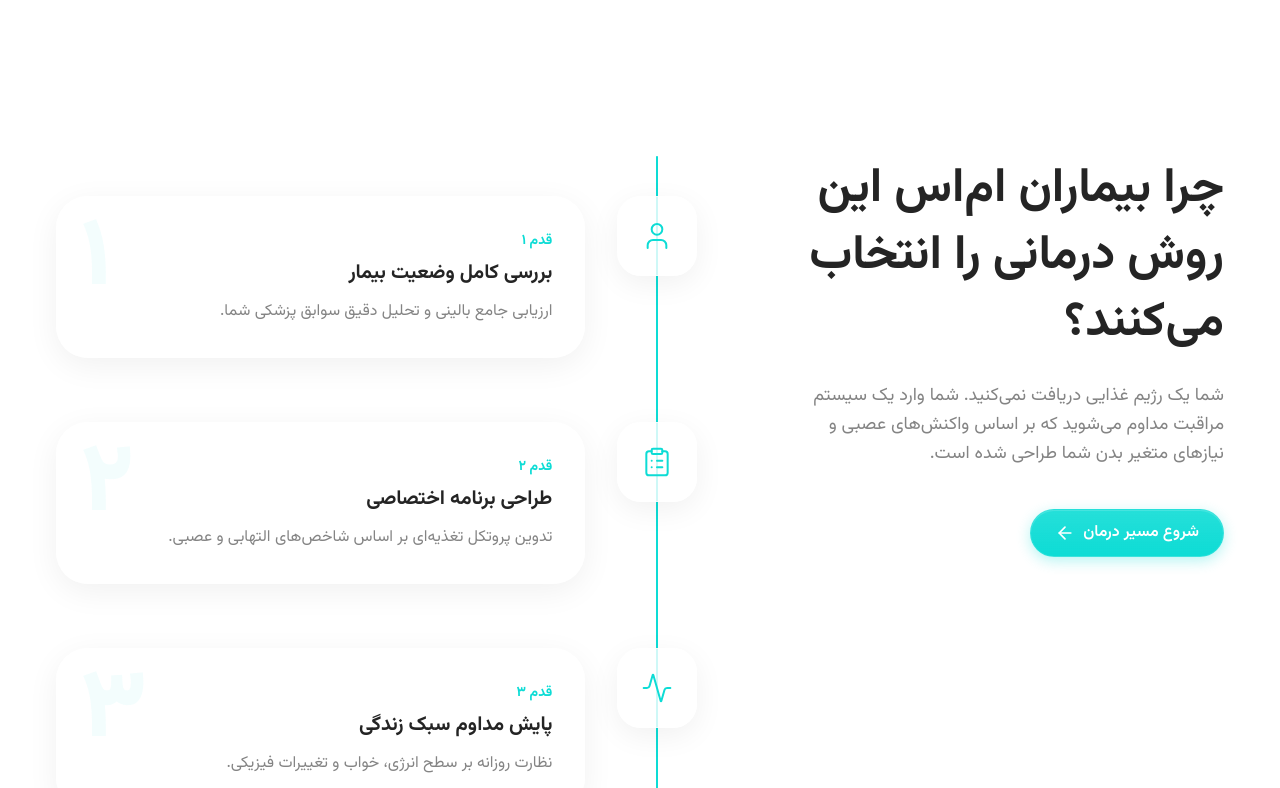
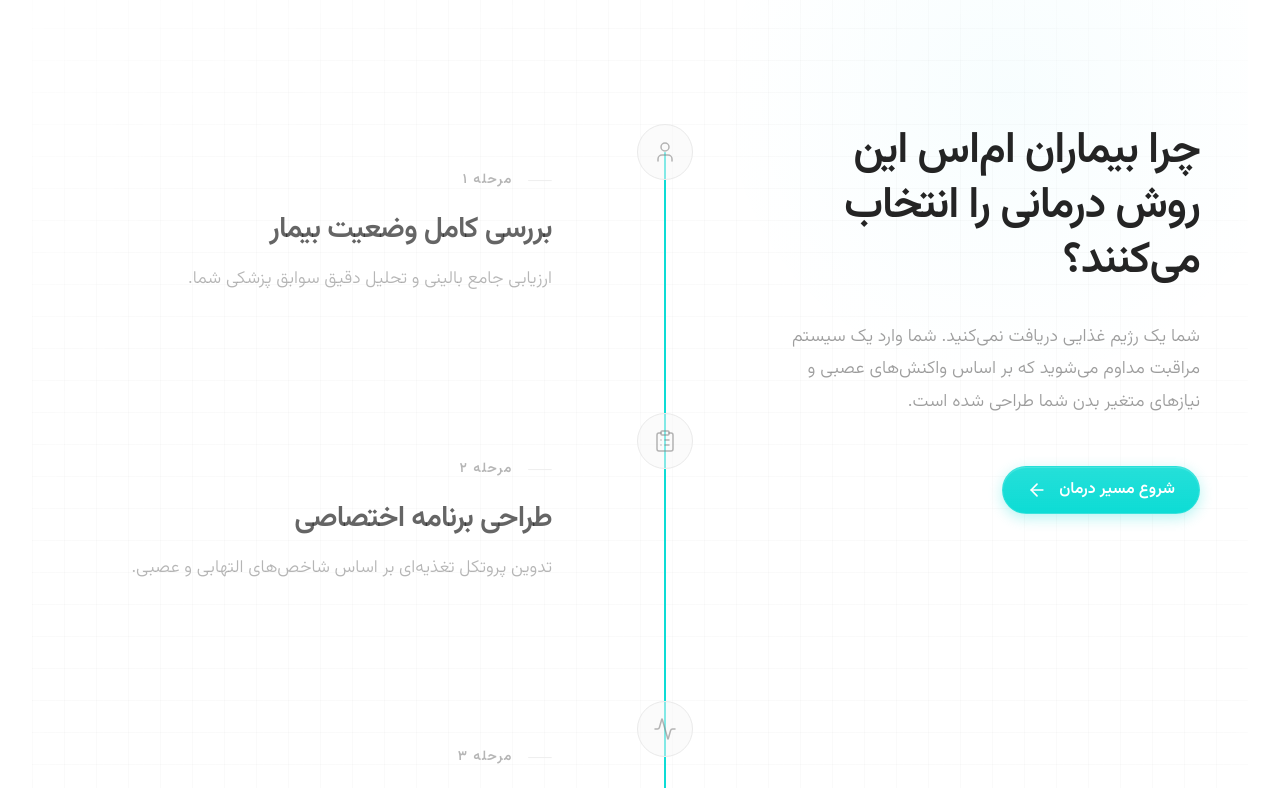
Before and after one commit to AmirShakibafar/SarvzadehPortfolio, a Next.js app: page / in a window 1280 px wide. Shown: the part 940-1728 px from the top of the page. Built offline with nearby package versions, Linux system fonts and the light colour scheme.

Commit message:
feat: fixed section 1 on desktop

```diff
--- a/components/ms-care/journey-section/animated-path.tsx
+++ b/components/ms-care/journey-section/animated-path.tsx
@@ -4,33 +4,32 @@ import { motion, MotionValue, useTransform } from "framer-motion";
 
 interface AnimatedPathProps {
   pathLength: MotionValue<number>;
-  // These can now be safely removed from the parent component as well
-  stepCount?: number;
-  activeIndex?: number;
 }
 
 export function AnimatedPath({ pathLength }: AnimatedPathProps) {
-  // Maps the 0-1 pathLength to 0%-100% for the moving tip
+  // Maps to the tip of the line perfectly
   const tipPosition = useTransform(pathLength, [0, 1], ["0%", "100%"]);
 
   return (
-    <div className="absolute top-0 bottom-0 right-[38px] w-[4px]">
-      {/* Base Track */}
-      <div className="absolute inset-y-0 left-[1px] right-[1px] bg-border/40 rounded-full" />
+    // top-[28px] and bottom-[28px] perfectly bound the track to the centers
+    // of the first and last w-14 (56px) icons.
+    // right-[27px] perfectly centers the 2px line inside the 56px icon space.
+    <div className="absolute top-[28px] bottom-[28px] right-[27px] w-[2px]">
+      {/* Base Inactive Track */}
+      <div className="absolute inset-y-0 left-0 right-0 bg-border/40 rounded-full" />
 
       {/* Animated Active Track */}
       <motion.div
-        className="absolute top-0 bottom-0 left-[1px] right-[1px] bg-primary origin-top rounded-full"
+        className="absolute inset-y-0 left-0 right-0 bg-primary origin-top rounded-full"
         style={{ scaleY: pathLength }}
       />
 
-      {/* Dynamic Tip (Head of the line) - Provides a clear moving end point */}
+      {/* Elegant Tip Indicator */}
       <motion.div
         className="absolute left-1/2 -translate-x-1/2 -translate-y-1/2 z-20 pointer-events-none"
         style={{ top: tipPosition }}
       >
-        <div className="w-[8px] h-[8px] rounded-full bg-primary" />
-        <div className="absolute inset-0 rounded-full bg-primary opacity-30 scale-[2.5]" />
+        <div className="w-2 h-2 rounded-full bg-background border border-primary shadow-[0_0_12px_2px_rgba(34,211,238,0.5)]" />
       </motion.div>
     </div>
   );
--- a/components/ms-care/journey-section/index.tsx
+++ b/components/ms-care/journey-section/index.tsx
@@ -7,6 +7,7 @@ import {
   useTransform,
   useSpring,
   useMotionValueEvent,
+  useReducedMotion,
 } from "framer-motion";
 import { ArrowLeft } from "lucide-react";
 import { JOURNEY_STEPS } from "../constants";
@@ -19,17 +20,16 @@ import { Button } from "@/components/ui/button";
 export function JourneySection() {
   const stepsContainerRef = useRef<HTMLDivElement>(null);
   const [activeIndex, setActiveIndex] = useState(0);
+  const prefersReducedMotion = useReducedMotion();
 
   const { scrollYProgress } = useScroll({
     target: stepsContainerRef,
-    // Triggers when the top of the container hits the center of the viewport,
-    // and ends when the bottom of the container hits the center.
     offset: ["start center", "end center"],
   });
 
   const smoothProgress = useSpring(scrollYProgress, {
-    stiffness: 100,
-    damping: 30,
+    stiffness: prefersReducedMotion ? 1000 : 60,
+    damping: prefersReducedMotion ? 100 : 25,
     restDelta: 0.001,
   });
 
@@ -41,12 +41,9 @@ export function JourneySection() {
 
     let newIndex = 0;
     for (let i = 0; i < stepCount; i++) {
-      // Calculate the exact percentage threshold where each node sits
       const threshold = stepCount > 1 ? i / (stepCount - 1) : 0.5;
-
-      // Activate the step when the line tip (latest) reaches its threshold.
-      // A small buffer (-0.02) prevents rounding errors from missing the final step.
-      if (latest >= threshold - 0.02) {
+      // Slightly larger buffer for a smoother activation timing
+      if (latest >= threshold - 0.05) {
         newIndex = i;
       }
     }
@@ -57,61 +54,83 @@ export function JourneySection() {
   });
 
   return (
-    <section className="relative w-full max-w-7xl mx-auto px-6 py-32 lg:py-48">
-      <div className="absolute top-1/4 left-0 w-[60%] h-[50%] pointer-events-none -z-10">
-        <div className="absolute inset-0 bg-[radial-gradient(circle,rgba(34,211,238,0.08)_0%,transparent_60%)]" />
+    <section className="relative w-full overflow-hidden bg-background py-24 lg:py-40">
+      {/* Premium Ambient Background */}
+      <div className="absolute inset-0 pointer-events-none z-0 flex items-center justify-center overflow-hidden">
+        {/* Soft radial cyan glows */}
+        <div className="absolute top-[-10%] right-[-5%] w-[600px] h-[600px] bg-[radial-gradient(circle_at_center,rgba(34,211,238,0.035)_0%,transparent_70%)]" />
+        <div className="absolute bottom-[-10%] left-[-5%] w-[800px] h-[800px] bg-[radial-gradient(circle_at_center,rgba(34,211,238,0.025)_0%,transparent_70%)]" />
+        {/* Almost invisible geometric grid */}
+        <div className="absolute inset-0 bg-[linear-gradient(to_right,#8080800A_1px,transparent_1px),linear-gradient(to_bottom,#8080800A_1px,transparent_1px)] bg-[size:32px_32px] [mask-image:radial-gradient(ellipse_80%_60%_at_50%_40%,#000_60%,transparent_100%)]" />
       </div>
 
-      <div className="grid grid-cols-1 lg:grid-cols-12 gap-16 lg:gap-24">
+      <div className="relative z-10 w-full max-w-7xl mx-auto px-6 md:px-12">
+        <div className="grid grid-cols-1 lg:grid-cols-12 gap-16 lg:gap-24 items-start">
+          {/* Left Text Column (40% visual weight) */}
           <div className="lg:col-span-5 relative">
-          <div className="sticky top-32">
+            <div className="sticky top-32 lg:top-40 flex flex-col items-start">
               <motion.div
-              initial={{ opacity: 0, y: 20 }}
+                initial={{ opacity: 0, y: prefersReducedMotion ? 0 : 20 }}
                 whileInView={{ opacity: 1, y: 0 }}
                 viewport={{ once: true, margin: "-100px" }}
-              transition={{ duration: 0.8, ease: "easeOut" }}
+                transition={{ duration: 0.8, ease: [0.16, 1, 0.3, 1] }}
               >
                 <Heading
                   as="h2"
                   size="h2"
-                className="text-3xl lg:text-5xl leading-[1.4] mb-6"
+                  className="text-4xl lg:text-[44px] tracking-tight leading-[1.25] mb-8 font-semibold text-foreground"
                 >
                   چرا بیماران ام‌اس این روش درمانی را انتخاب می‌کنند؟
                 </Heading>
               </motion.div>
+
               <motion.div
-              initial={{ opacity: 0, y: 20 }}
+                initial={{ opacity: 0, y: prefersReducedMotion ? 0 : 20 }}
                 whileInView={{ opacity: 1, y: 0 }}
                 viewport={{ once: true, margin: "-100px" }}
-              transition={{ duration: 0.8, delay: 0.1, ease: "easeOut" }}
+                transition={{
+                  duration: 0.8,
+                  delay: 0.1,
+                  ease: [0.16, 1, 0.3, 1],
+                }}
               >
-              <Paragraph size="lg" className="mb-10 max-w-md">
+                <Paragraph
+                  size="lg"
+                  className="mb-12 max-w-md text-lg text-muted-foreground/80 leading-[1.8] font-light"
+                >
                   شما یک رژیم غذایی دریافت نمی‌کنید. شما وارد یک سیستم مراقبت
-                مداوم می‌شوید که بر اساس واکنش‌های عصبی و نیازهای متغیر بدن شما
-                طراحی شده است.
+                  مداوم می‌شوید که بر اساس واکنش‌های عصبی و نیازهای متغیر بدن
+                  شما طراحی شده است.
                 </Paragraph>
               </motion.div>
+
               <motion.div
-              initial={{ opacity: 0, y: 20 }}
+                initial={{ opacity: 0, y: prefersReducedMotion ? 0 : 20 }}
                 whileInView={{ opacity: 1, y: 0 }}
                 viewport={{ once: true, margin: "-100px" }}
-              transition={{ duration: 0.8, delay: 0.2, ease: "easeOut" }}
+                transition={{
+                  duration: 0.8,
+                  delay: 0.2,
+                  ease: [0.16, 1, 0.3, 1],
+                }}
               >
-              <Button variant="pillPrimary" size="pill" className="gap-2">
+                <Button
+                  variant="pillPrimary"
+                  size="pill"
+                  className="group gap-3 overflow-hidden transition-all duration-500 hover:shadow-[0_8px_24px_-8px_rgba(34,211,238,0.4)]"
+                >
                   شروع مسیر درمان
-                <ArrowLeft className="h-5 w-5" />
+                  <ArrowLeft className="h-5 w-5 transition-transform duration-500 group-hover:-translate-x-1.5" />
                 </Button>
               </motion.div>
             </div>
           </div>
 
-        <div ref={stepsContainerRef} className="lg:col-span-7 relative pt-10">
-          <AnimatedPath
-            pathLength={pathLength}
-            stepCount={JOURNEY_STEPS.length}
-            activeIndex={activeIndex}
-          />
-          <div className="flex flex-col gap-16 relative z-10">
+          {/* Right Journey Column (60% visual weight) */}
+          <div ref={stepsContainerRef} className="lg:col-span-7 relative">
+            <AnimatedPath pathLength={pathLength} />
+
+            <div className="flex flex-col gap-12 md:gap-20 relative z-10">
               {JOURNEY_STEPS.map((step, index) => (
                 <JourneyStep
                   key={step.id}
@@ -125,6 +144,7 @@ export function JourneySection() {
             </div>
           </div>
         </div>
+      </div>
     </section>
   );
 }
--- a/components/ms-care/journey-section/journey-step.tsx
+++ b/components/ms-care/journey-section/journey-step.tsx
@@ -2,7 +2,6 @@
 
 import { motion, useReducedMotion } from "framer-motion";
 import { ElementType } from "react";
-import { GlassCard } from "@/components/ui/glass-card";
 import { cn } from "@/lib/utils";
 
 interface JourneyStepProps {
@@ -21,69 +20,91 @@ export function JourneyStep({
   isActive,
 }: JourneyStepProps) {
   const prefersReducedMotion = useReducedMotion();
-
-  // Convert the numeric index to a Persian string (۱, ۲, ۳, etc.)
   const persianStepNumber = (index + 1).toLocaleString("fa-IR");
 
   return (
     <motion.div
-      initial={{ opacity: 0, y: 30, scale: 0.97 }}
-      whileInView={{ opacity: 1, y: 0, scale: 1 }}
-      viewport={{ once: true, margin: "-150px" }}
-      transition={{ duration: 0.7, delay: index * 0.1, ease: "easeOut" }}
-      animate={{
-        opacity: isActive ? 1 : 0.7,
-        scale: isActive ? 1.02 : 1,
+      initial={{ opacity: 0, y: prefersReducedMotion ? 0 : 30 }}
+      whileInView={{ opacity: 1, y: 0 }}
+      viewport={{ once: true, margin: "-100px" }}
+      transition={{
+        duration: 0.8,
+        delay: index * 0.1,
+        ease: [0.16, 1, 0.3, 1],
       }}
-      className="flex items-start gap-8 transition-opacity duration-500"
+      className={cn(
+        "group flex items-start gap-6 md:gap-10 transition-all duration-700 ease-out",
+        isActive ? "opacity-100" : "opacity-40 hover:opacity-60",
+      )}
     >
+      {/* Integrated Timeline Node */}
       <div className="relative shrink-0">
         <motion.div
-          animate={
-            isActive && !prefersReducedMotion
-              ? { scale: [1, 1.08, 1] }
-              : { scale: 1 }
-          }
-          transition={
-            isActive && !prefersReducedMotion
-              ? { duration: 2, repeat: Infinity, ease: "easeInOut" }
-              : { duration: 0.3 }
-          }
+          animate={{
+            scale: isActive && !prefersReducedMotion ? 1.05 : 1,
+          }}
+          transition={{ duration: 0.6, ease: [0.16, 1, 0.3, 1] }}
           className={cn(
-            "w-20 h-20 rounded-[24px] flex items-center justify-center border transition-all duration-500",
+            "relative z-10 flex w-14 h-14 items-center justify-center rounded-full border transition-all duration-700",
             isActive
-              ? "bg-white/90 border-primary/40 shadow-[0_8px_30px_color-mix(in_oklab,var(--color-primary)_25%,transparent)]"
-              : "bg-white/80 border-white/60 shadow-[0_8px_30px_rgb(0,0,0,0.06)]",
+              ? "bg-background border-primary/40 text-primary shadow-[0_0_24px_-4px_rgba(34,211,238,0.4)]"
+              : "bg-muted/50 border-border text-muted-foreground/60",
           )}
         >
-          <Icon className="w-8 h-8 text-primary" strokeWidth={1.5} />
+          <Icon className="w-6 h-6" strokeWidth={isActive ? 2 : 1.5} />
         </motion.div>
       </div>
 
-      <GlassCard
-        intensity="heavy"
+      {/* Clean, Non-Glass Content Card */}
+      <motion.div
+        animate={{
+          y: isActive && !prefersReducedMotion ? 0 : 4,
+          scale: isActive && !prefersReducedMotion ? 1 : 0.98,
+        }}
+        transition={{ duration: 0.7, ease: [0.16, 1, 0.3, 1] }}
         className={cn(
-          "flex-1 p-8 rounded-[32px] transition-all duration-500 relative overflow-hidden",
-          "bg-white/80 border-white/60",
-          "shadow-[0_8px_32px_rgba(0,0,0,0.06),inset_0_1px_1px_rgba(255,255,255,0.7)]",
-          isActive &&
-            "border-primary/40 shadow-[0_12px_40px_color-mix(in_oklab,var(--color-primary)_20%,transparent),inset_0_1px_1px_rgba(255,255,255,0.7)]",
-          !isActive && "hover:shadow-[0_12px_40px_rgba(0,0,0,0.08)]",
+          "flex-1 relative rounded-[28px] p-8 md:p-10 transition-all duration-700",
+          isActive
+            ? "bg-card border border-primary/20 shadow-[0_20px_60px_-15px_rgba(34,211,238,0.15)]"
+            : "bg-transparent border border-transparent",
         )}
       >
-        {/* Big Background Number */}
-        <div className="absolute top-4 left-6 text-8xl font-black text-primary/5 select-none pointer-events-none">
-          {persianStepNumber}
+        {/* Step Indicator Rhythm */}
+        <div className="flex items-center gap-4 mb-5">
+          <div
+            className={cn(
+              "h-px transition-all duration-700 ease-out",
+              isActive ? "w-12 bg-primary/40" : "w-6 bg-border/80",
+            )}
+          />
+          <span
+            className={cn(
+              "text-sm font-semibold tracking-widest transition-colors duration-700",
+              isActive ? "text-primary" : "text-muted-foreground/60",
+            )}
+          >
+            مرحله {persianStepNumber}
+          </span>
         </div>
 
-        <div className="relative z-10">
-          <span className="inline-block text-sm font-bold text-primary mb-2">
-            قدم {persianStepNumber}
-          </span>
-          <h3 className="text-xl font-bold text-foreground mb-3">{title}</h3>
-          <p className="text-muted-foreground leading-relaxed">{text}</p>
-        </div>
-      </GlassCard>
+        <h3
+          className={cn(
+            "text-2xl md:text-3xl font-semibold tracking-tight mb-4 transition-colors duration-700 leading-snug",
+            isActive ? "text-foreground" : "text-foreground/70",
+          )}
+        >
+          {title}
+        </h3>
+
+        <p
+          className={cn(
+            "text-base md:text-lg leading-relaxed transition-colors duration-700 font-light",
+            isActive ? "text-muted-foreground" : "text-muted-foreground/60",
+          )}
+        >
+          {text}
+        </p>
+      </motion.div>
     </motion.div>
   );
 }
```
Lines whose indentation alone changed are shown as unchanged.
